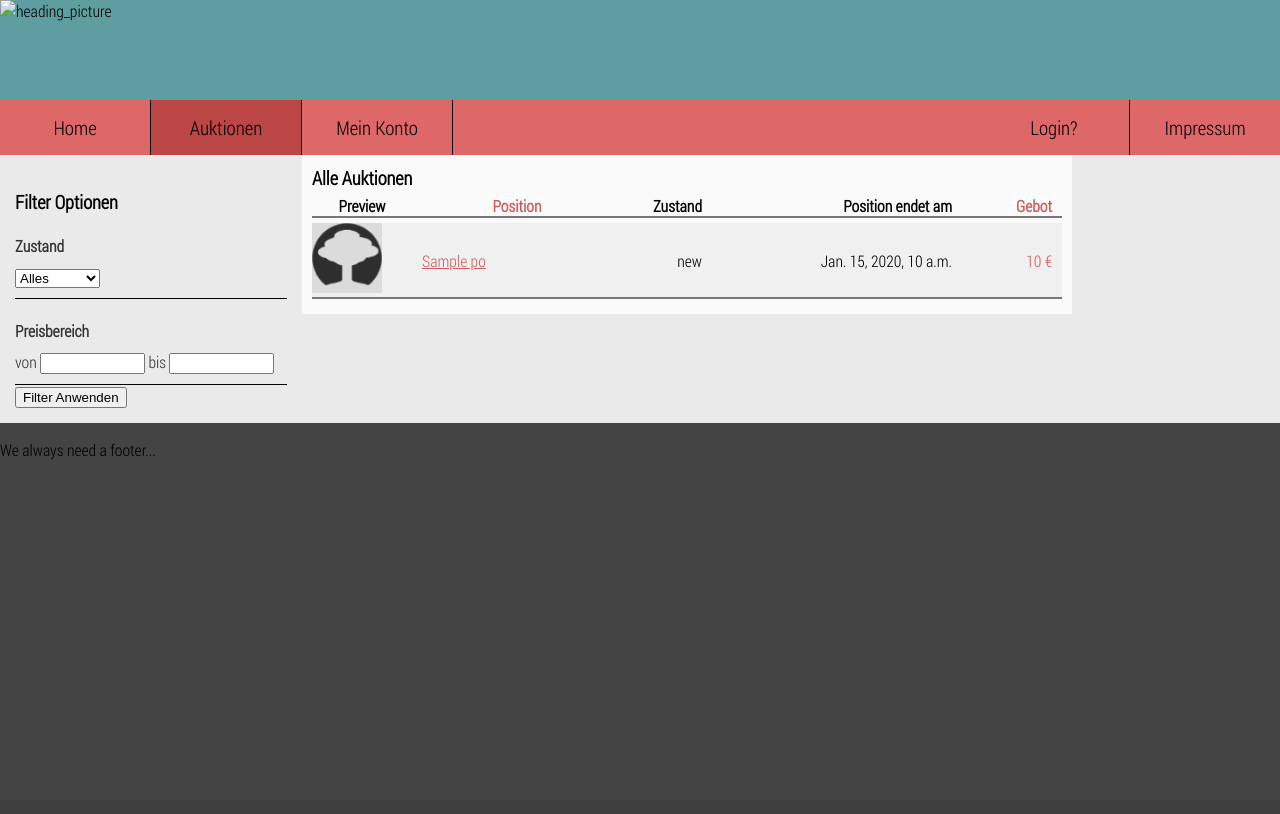
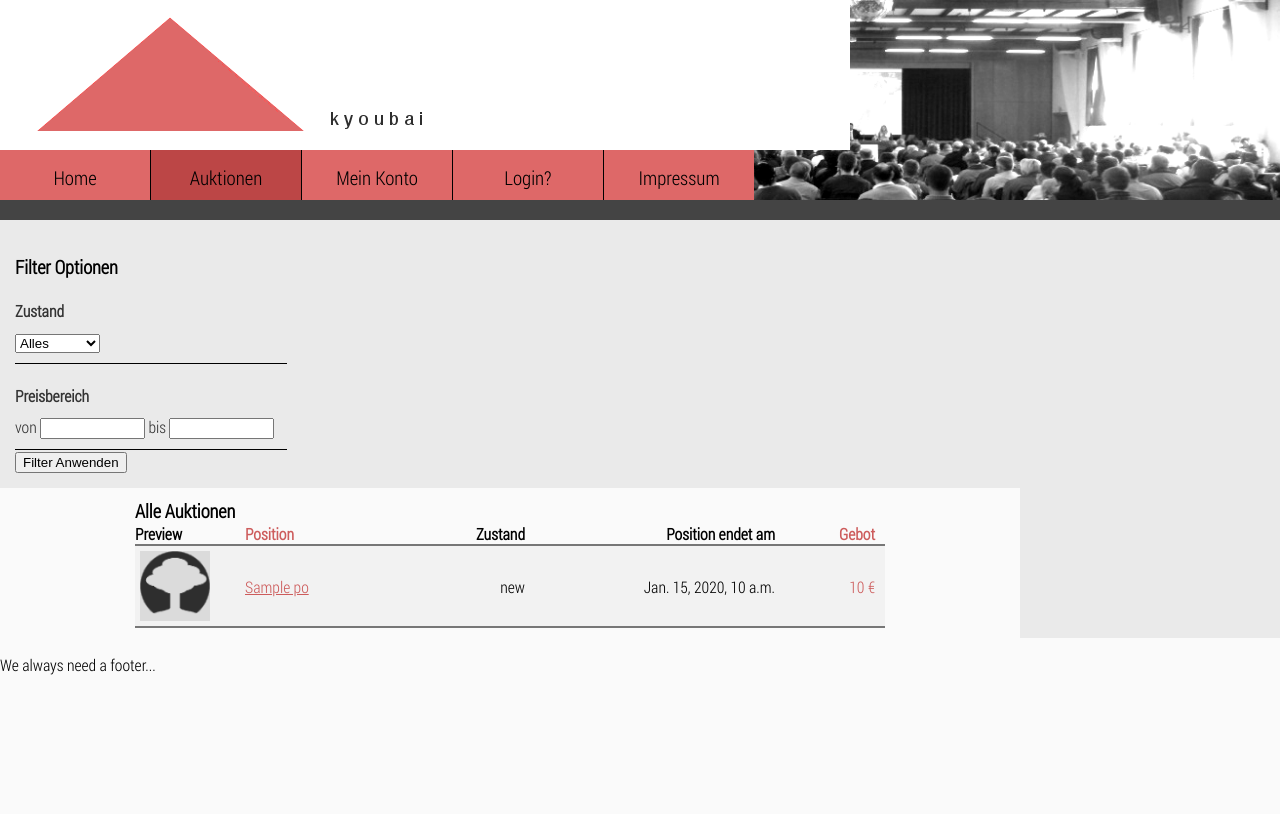
Before and after one commit to ashamaru/akb, a Django app: template akb_base/kyoubai/templates/kyoubai/index.html in a window 1280 px wide. Before the commit the page ends 460 px from the top, so only its background shows below. Run offline with Django 3.2, Linux system fonts and the light colour scheme; the template is opened without the code that fills it: most values are stand-ins (such as "Sample title", 1, 10 or a date in 2020); some libraries are stand-ins or nearby versions.

Commit message:
working_18: Updated header: included picture, changed nav_bar.

```diff
--- a/akb_base/kyoubai/static/kyoubai/auction_styles.css
+++ b/akb_base/kyoubai/static/kyoubai/auction_styles.css
@@ -43,67 +43,57 @@
 }
 
 #position_list {
-    border-spacing: 0px 5px;
-    border-collapse: seperate;
+    border-spacing: 0px 0px;
+    /* border-collapse: seperate; */
     margin: auto;
     width: 750px;
     /* background-color: cyan; */
 }
 
-/*
-#position_list th, td {
-    padding: 20px;
-    margin: 20px;
-    background-color: beige;
-}
-*/
-
 #position_list img {
-    width 70px !important;
-    height: 70px !important;
-    padding: 0px;
+    width: 70px;
+    height: 70px;
+    padding: 5px;
 }
 
 #position_list > tbody tr:nth-child(odd) {
-    background-color: #f0f0f0;
+    background-color: #f2f2f2;
 }
 
 #position_list > tbody tr:hover td {
-    color: indianred !important;
+    color: indianred;
+}
+
+#position_list img {
+    display: block;
 }
 
 #position_list td,th {
-    /*
-    background: #c2c2c2;
-    */
     border-bottom: 2px #777 solid;
-    padding: 0px !important;
-    margin 0px !important;
+    padding: 0px;
+    margin: 0px;
 }
 
 #position_list tr {
-    /*
-    border-bottom: 1px solid #222;
-    */
-    padding: 0px !important;
-    margin: 0px !important;
+    padding: 0px;
+    margin: 0px;
+}
+
+.preview_head_cell {
+    text-align: left;
 }
 
 .picture_field {
     background: #e2e2e2;
-    /*
-    width: 80px;
-    height: 80px;
-    */
 }
 
 .pos_name_field {
+    text-align: left;
     width: 200px;
 }
 
 .pos_detail_ref {
     color: indianred;
-    text-align: left;
     padding-left: 10px;
 }
 
@@ -138,7 +128,7 @@
 
 #page_bar ul {
     list-style-type: none;
-    margin: 0 auto;
+    margin: 5px auto 0px auto;
     width: 750px;
     padding: 0;
     overflow: hidden;
@@ -168,7 +158,7 @@
 }
 
 #page_bar li:nth-last-child(1) {
-    margin-right: none;
+    margin-right: 0;
 }
 
 #page_bar a {
--- a/akb_base/kyoubai/static/kyoubai/base_styles.css
+++ b/akb_base/kyoubai/static/kyoubai/base_styles.css
@@ -1,25 +1,48 @@
 /* font configurations */
+
 @font-face {
     font-family: Roboto Condensed Light;
     src: url("./fonts/RobotoCondensed-Light.ttf");
 }
 
+
 /* Basic Styles */
+
 body {
     font-family: 'Roboto Condensed Light';
-    background: #444;
-    max-width: 1800px;
+    background: #fafafa;
     margin: auto;
 }
 
 header {
-    background-color: cadetblue;
+    background-color: white;
 }
 
 #heading_picture {
-    height: 100px;
     margin-top: 0;
     margin-bottom: 0;
+}
+
+#heading_picture img {
+    height: 200px;
+    display: block;
+    /*
+    margin-right: 0px;
+    margin-left: auto;
+    position: absolut;
+    */
+    float: right;
+}
+
+#page_logo_div {
+    height: 150px;
+    position: absolute;
+}
+
+#horizontal_rule_div {
+    background-color: #444;
+    height: 20px;
+    clear: both;
 }
 
 .main_content {
@@ -35,13 +58,22 @@ header {
 }
 
 #content_container {
+    min-width: 1000px;
     padding: 10px;
     float: left;
     background: white;
 }
 
+
 /* Top navigation bar styles */
+
+#nav_bar {
+    position: absolute;
+    top: 150px;
+}
+
 #nav_bar ul {
+    height: 50px;
     list-style-type: none;
     margin: 0;
     padding: 0;
@@ -73,6 +105,6 @@ header {
 }
 
 footer {
-    background-color: #444;
+    background-color: #fafafa;
     height: 160px;
 }
--- a/akb_base/kyoubai/templates/kyoubai/base_template.html
+++ b/akb_base/kyoubai/templates/kyoubai/base_template.html
@@ -12,7 +12,11 @@
 <body>
     <header>
         <div id="heading_picture">
-            <img src=# alt="heading_picture">
+            {% load static %}
+            <img src="{% static 'kyoubai/images/Headgrafik_ATH/HomepageTitel.png' %}" alt="heading_picture">
+        </div>
+        <div id="page_logo_div">
+            <img src="{% static 'kyoubai/images/ath_logo.png' %}">
         </div>
         <div id="nav_bar">
             <ul>
@@ -39,6 +43,7 @@
                 </li>
             </ul>
         </div>
+        <div id="horizontal_rule_div"></div>
     </header>
     <div class="main_content">
         <div class="left_container">
--- a/akb_base/kyoubai/templates/kyoubai/index.html
+++ b/akb_base/kyoubai/templates/kyoubai/index.html
@@ -29,7 +29,7 @@
     <table id="position_list">
         <thead>
             <tr>
-                <th class="pos_table_cell">
+                <th class="preview_head_cell pos_table_cell">
                     <!--<img src="{% static 'kyoubai/images/prev_tree.png' %}" alt="Preview" height="80" width="80" hidden="true">-->
                     <span>Preview</span>
                 </th>
```
Also changed, not shown: akb_base/kyoubai/static/kyoubai/images/Headgrafik_ATH/HomepageTitel.jpg (added), akb_base/kyoubai/static/kyoubai/images/Headgrafik_ATH/HomepageTitel.png (added), akb_base/kyoubai/static/kyoubai/images/ath_logo.png (added).
